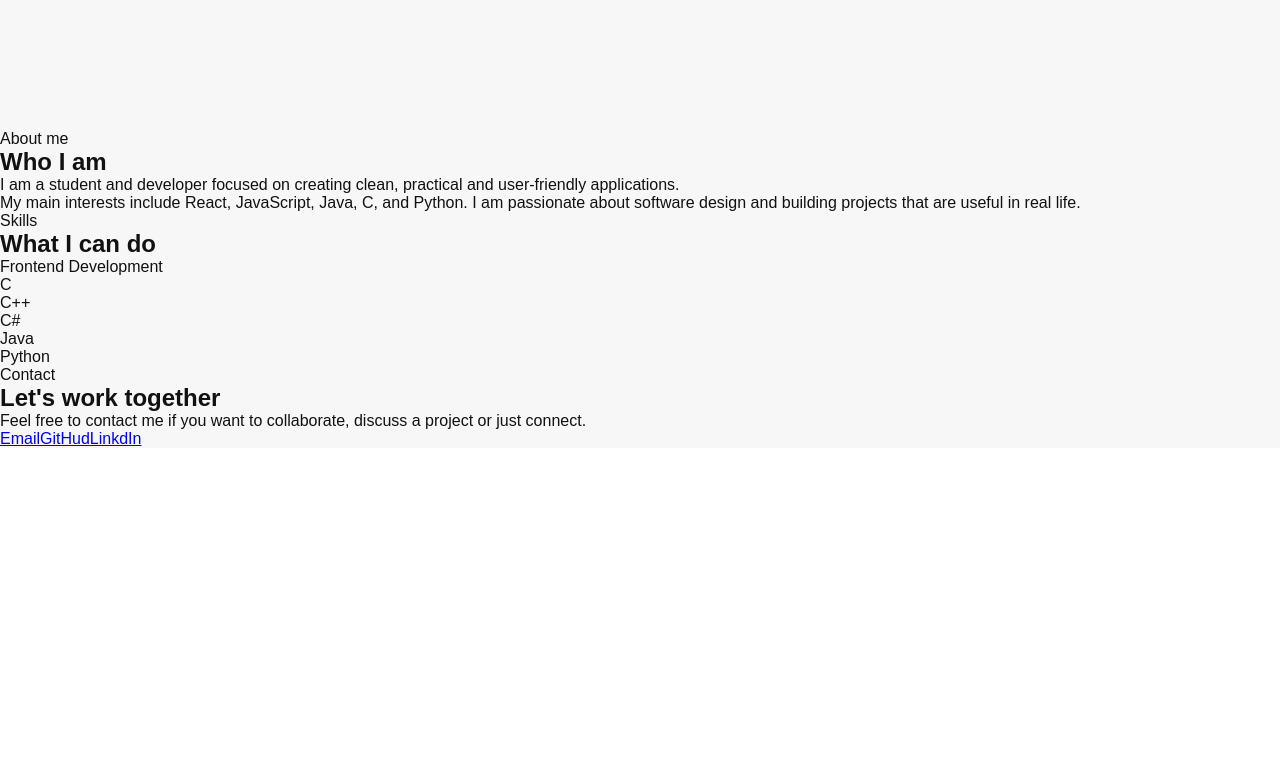
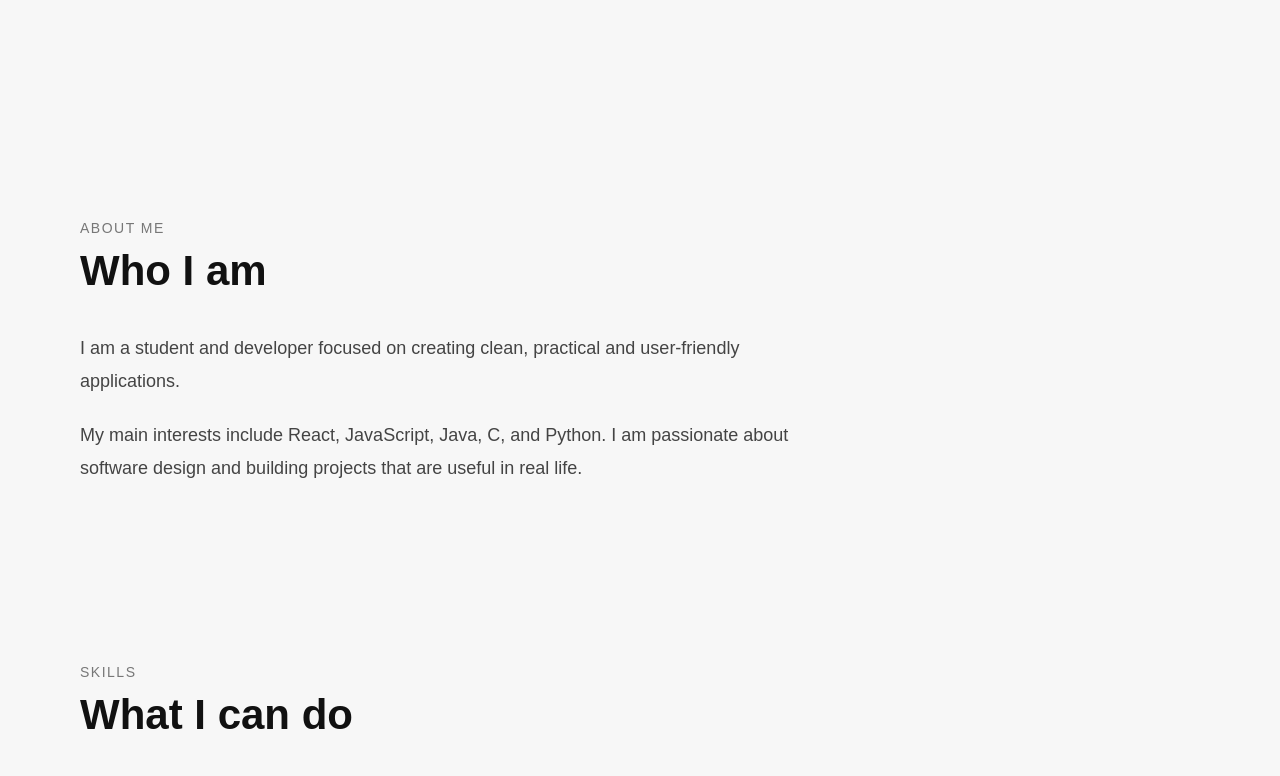
Before and after one commit to Shkaf77/Portfolio_web, a React (Vite) app: page / in a window 1280 px wide. Shown: the part 660-1436 px from the top of the page. Before the commit the page ends 1108 px from the top, so only its background shows below. Built offline with nearby package versions, Linux system fonts and the light colour scheme.

Commit message:
Adding styles in App.css for Contact.jsx, Skills.jsx, About.jsx

```diff
--- a/src/App.css
+++ b/src/App.css
@@ -99,3 +99,107 @@
   height: 100%;
   object-fit: cover;
 }
+
+.section {
+  width: min(1120px, 90%);
+  margin: 0 auto;
+  padding: 90px 0;
+}
+
+.section-header {
+  margin-bottom: 36px;
+}
+
+.section-label {
+  font-size: 14px;
+  font-size: 700;
+  color: #777;
+  text-transform: uppercase;
+  letter-spacing: 1.5px;
+  margin-bottom: 10px;
+}
+
+.section h2 {
+  font-size: 42px;
+  line-height: 1.2;
+}
+
+.about-content {
+  max-width: 760px;
+  display: grid;
+  gap: 22px;
+}
+
+.about-content p,
+.contact-text {
+  font-size: 18px;
+  line-height: 1.8;
+  color: #444;
+}
+
+.skills-grid {
+  display: grid;
+  grid-template-columns: repeat(3, 1fr);
+  gap: 18px;
+}
+
+.skill-card {
+  padding: 24px;
+  background: #fff;
+  border: 1px solid #e3e3e3;
+  border-radius: 18px;
+  font-size: 18px;
+  font-weight: 600;
+}
+
+.projects-grid {
+  display: grid;
+  grid-template-columns: repeat(3, 1fr);
+  gap: 22px;
+}
+
+.project-card {
+  padding: 28px;
+  min-height: 230px;
+  background: #fff;
+  border: 1px solid #e3e3e3;
+  border-radius: 22px;
+
+}
+
+.project-tech {
+  font-size: 13px;
+  font-weight: 700;
+  color: #777;
+  margin-bottom: 18px;
+}
+
+.project-card h3 {
+  font-size: 24px;
+  margin-bottom: 14px;
+}
+
+.project-card p {
+  line-height: 1.7;
+  color: #444;
+}
+
+.contact-section {
+  padding-bottom: 120px;
+}
+
+.contact-links {
+  display: flex;
+  gap: 16px;
+  margin-top: 32px;
+}
+
+.contact-links a {
+  padding: 14px 22px;
+  border-radius: 8px;
+  background: #111;
+  color: #fff;
+  text-decoration: none;
+  font-weight: 600;
+
+}
--- a/src/components/Contact.jsx
+++ b/src/components/Contact.jsx
@@ -15,7 +15,7 @@ function Contact() {
                 <a href = "https://github.com/Shkaf77" target = "_blank" rel = "noreferrer">
                     GitHud
                 </a>
-                <a href = "linkedin.com/in/oleksandr-nitsenko-0a1400386" target = "_blank" rel = "noreferrer">
+                <a href = "https://linkedin.com/in/oleksandr-nitsenko-0a1400386" target = "_blank" rel = "noreferrer">
                     LinkdIn
                 </a>
             </div>
--- a/src/components/Navbar.jsx
+++ b/src/components/Navbar.jsx
@@ -7,7 +7,6 @@ function Navbar() {
           <a href = "#home">Home</a>
           <a href = "#about">About</a>
           <a href = "#skills">Skills</a>
-          <a href = "#projects">Projects</a>
           <a href = "#contact">Contact</a>
         </nav>
       </header>
```
